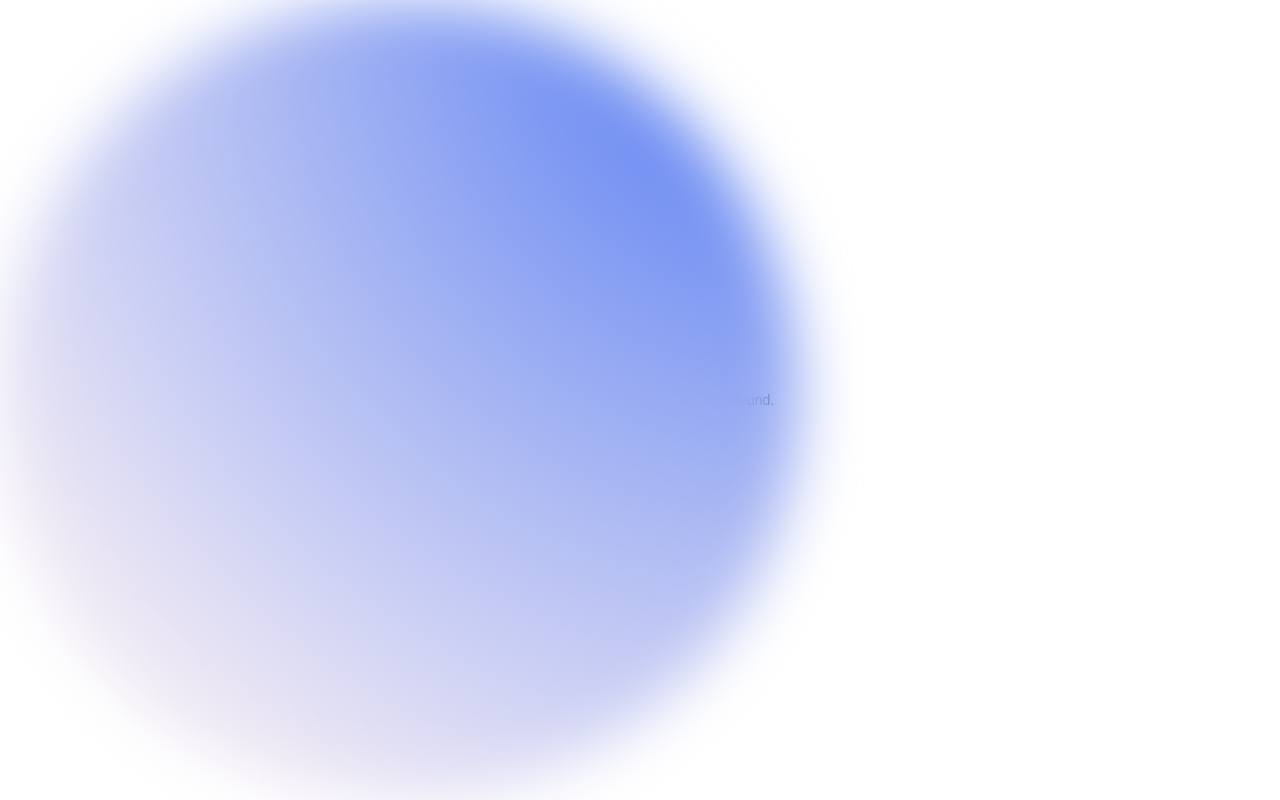
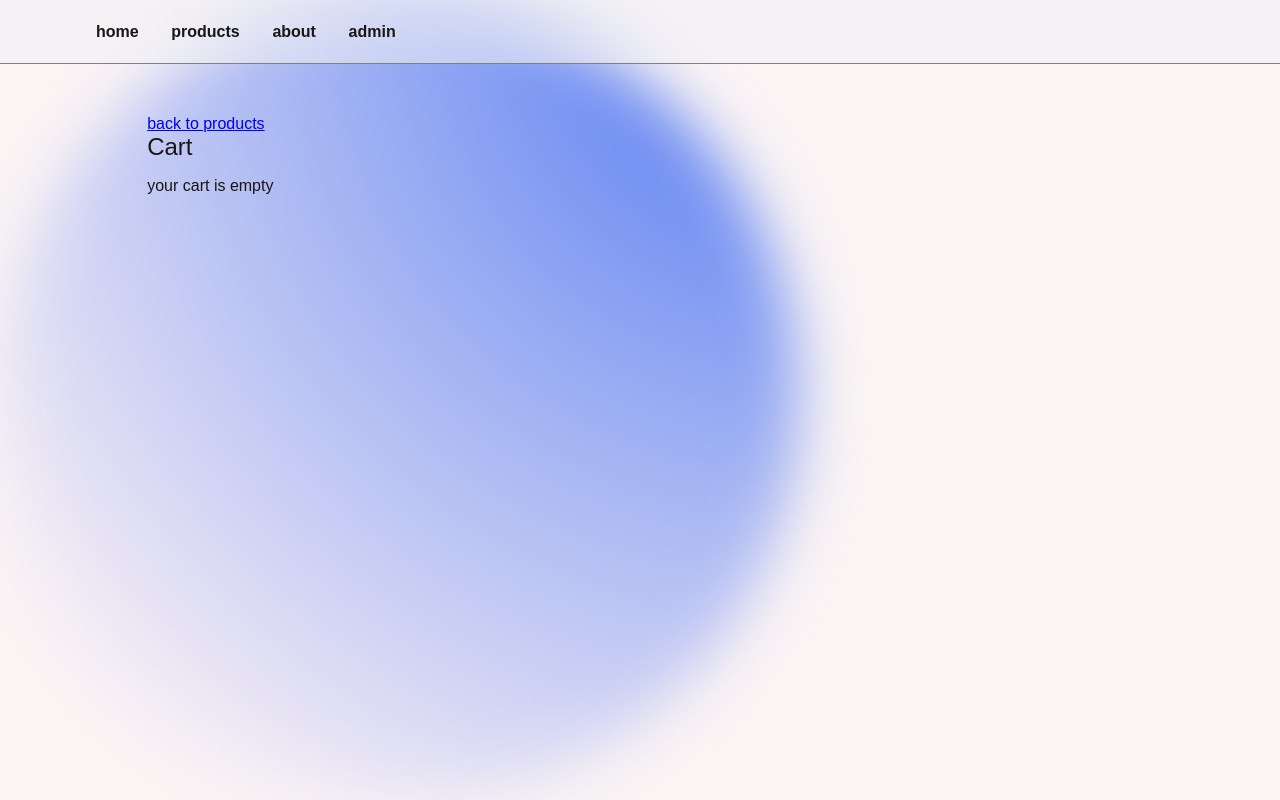
Before and after one commit to mramirez0610/decapexample, a Next.js app: page /cart in a window 1280 px wide. Before the commit this address had no page. Built offline with nearby package versions, Linux system fonts and the light colour scheme; a web font is replaced by a local one.

Commit message:
cart functionality introduced

```diff
--- /dev/null
+++ b/context/CartContext.js
@@ -0,0 +1,78 @@
+import { createContext, useState, useEffect, useContext } from "react";
+
+const CartContext = createContext();
+
+export function CartProvider({ children }) {
+  const [cart, setCart] = useState([]);
+
+  useEffect(() => {
+    const cart = localStorage.getItem("cart");
+    if (cart) {
+      setCart(JSON.parse(cart));
+    }
+  }, []);
+
+  useEffect(() => {
+    localStorage.setItem("cart", JSON.stringify(cart));
+  }, [cart]);
+
+  const addItem = (item) => {
+    const inCart = cart.find((item) => item.id === item.id);
+
+    // crazy ternary operator practice
+    setCart(
+      inCart
+        ? cart.map((item) =>
+            item.id === item.id
+              ? { ...item, quantity: item.quantity + 1 }
+              : item
+          )
+        : [...cart, { ...item, quantity: 1 }]
+    );
+  };
+
+  const removeItem = (id) => {
+    const inCart = cart.find((item) => item.id === id);
+
+    // ternary operators look kinda gross
+    setCart(
+      inCart.quantity > 1
+        ? cart.map((item) =>
+            item.id === id ? { ...item, quantity: item.quantity - 1 } : item
+          )
+        : cart.filter((item) => item.id !== id)
+    );
+
+    /*
+    ugly (?) if else statement
+
+    if (inCart.quantity > 1) {
+      setCart(cart.filter((item) => item.id !== id));
+    } else {
+      setCart(
+        cart.map((item) =>
+          item.id === id ? { ...item, quantity: item.quantity - 1 } : item
+        )
+      );
+    }
+    */
+  };
+
+  const clearCart = () => {
+    setCart([]);
+  };
+
+  return (
+    <CartContext.Provider value={{ cart, addItem, removeItem, clearCart }}>
+      {children}
+    </CartContext.Provider>
+  );
+}
+
+export function useCart() {
+  const context = useContext(CartContext);
+  if (!context) {
+    throw new Error("useCart must be used within a CartProvider");
+  }
+  return context;
+}
--- a/pages/_app.js
+++ b/pages/_app.js
@@ -1,10 +1,13 @@
 import "../styles/global.scss";
+import { CartProvider } from "../context/CartContext";
 
 function MyApp({ Component, pageProps }) {
   return (
     <>
       <div className="green"></div>
-      <Component {...pageProps} />
+      <CartProvider>
+        <Component {...pageProps} />
+      </CartProvider>
     </>
   );
 }
--- /dev/null
+++ b/pages/cart.js
@@ -0,0 +1,51 @@
+import { useCart } from "../context/CartContext";
+import Layout from "../components/layout";
+import Link from "next/link";
+import * as styles from "../styles/cart.module.scss";
+
+export default function Cart() {
+  const { cart, addItem, removeItem, clearCart } = useCart();
+
+  const handleRemoveItem = (id) => {
+    removeItem(id);
+  };
+
+  const handleClearCart = () => {
+    clearCart();
+  };
+
+  return (
+    <Layout>
+      <div className={styles.cart}>
+        <Link href="/products" className={styles.back}>
+          back to products
+        </Link>
+        <h1>Cart</h1>
+        {cart.length === 0 ? (
+          <div>your cart is empty</div>
+        ) : (
+          <div>
+            {cart.map((item) => (
+              <div key={item.id} className={styles.item}>
+                <div className={styles.desc}>
+                  <h3>{item.title}</h3>
+                  <h3>${item.price}</h3>
+                  <h3>quantity: {item.quantity}</h3>
+                </div>
+                <div
+                  className={styles.button}
+                  onClick={() => handleRemoveItem(item.id)}
+                >
+                  move to trash
+                </div>
+              </div>
+            ))}
+            <div className={styles.button} onClick={handleClearCart}>
+              clear it all
+            </div>
+          </div>
+        )}
+      </div>
+    </Layout>
+  );
+}
--- /dev/null
+++ b/styles/cart.module.scss
@@ -0,0 +1,2 @@
+.cart {
+}
```
Also changed, not shown: pages/products/[id].js (+9 -1 lines).
